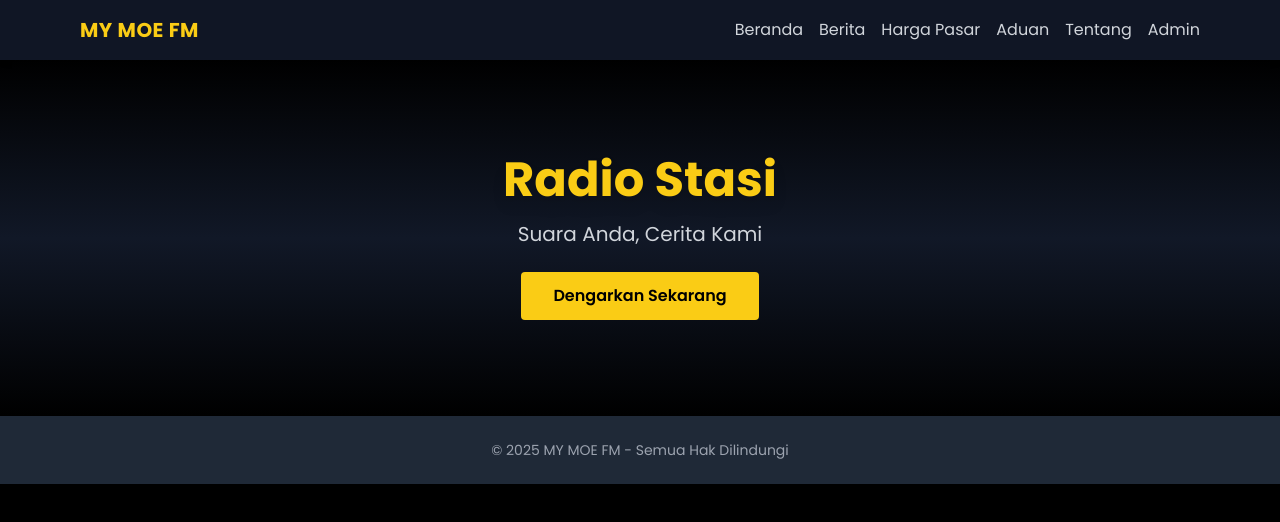
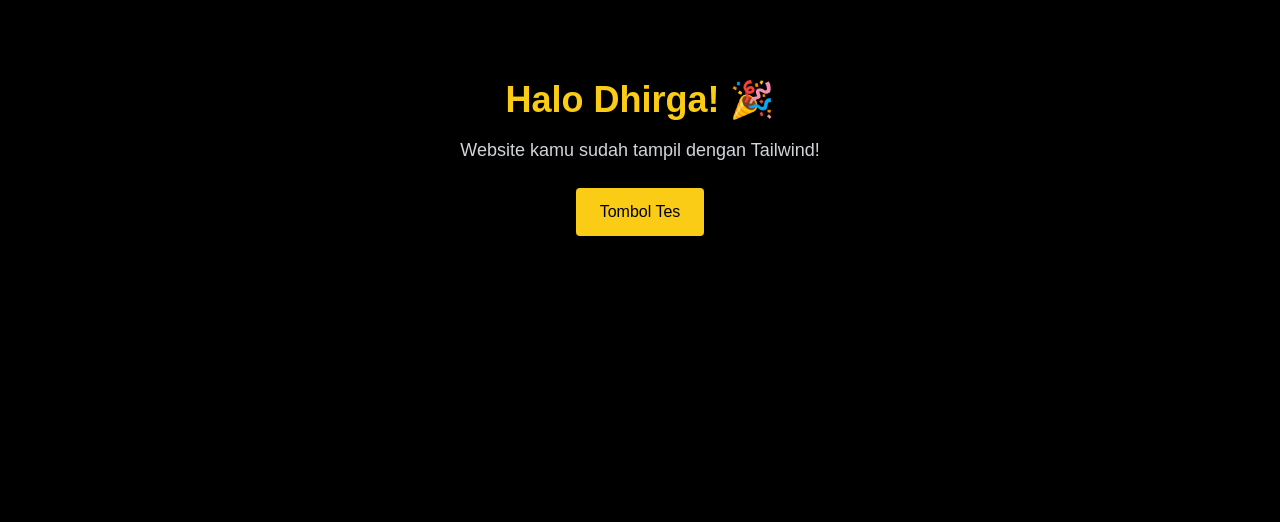
Before and after one commit to Papsall17/MyMoeFM, a website: page index.html in a window 1280 px wide. Drawn offline with nearby package versions, Linux system fonts and the light colour scheme.

Commit message:
Update index.html

```diff
--- a/index.html
+++ b/index.html
@@ -4,44 +4,14 @@
     <meta charset="UTF-8" />
     <meta name="viewport" content="width=device-width, initial-scale=1.0" />
     <title>MY MOE FM</title>
-    <!-- Tailwind CDN -->
     <script src="https://cdn.tailwindcss.com"></script>
-    <!-- Google Fonts: Poppins -->
-    <link href="https://fonts.googleapis.com/css2?family=Poppins:wght@400;600;700&display=swap" rel="stylesheet">
     <style>
-      body { font-family: 'Poppins', sans-serif; }
+      body { font-family: sans-serif; }
     </style>
   </head>
-
-  <body class="bg-black text-white">
-
-    <!-- Header -->
-    <header class="sticky top-0 z-50 bg-gray-900 bg-opacity-95 shadow-md">
-      <div class="max-w-6xl mx-auto px-4 py-4 flex items-center justify-between">
-        <a href="#" class="text-yellow-400 font-bold text-xl tracking-wide">MY MOE FM</a>
-        <nav class="space-x-4 hidden md:flex">
-          <a href="#" class="text-gray-300 hover:text-yellow-400 font-medium">Beranda</a>
-          <a href="#" class="text-gray-300 hover:text-yellow-400">Berita</a>
-          <a href="#" class="text-gray-300 hover:text-yellow-400">Harga Pasar</a>
-          <a href="#" class="text-gray-300 hover:text-yellow-400">Aduan</a>
-          <a href="#" class="text-gray-300 hover:text-yellow-400">Tentang</a>
-          <a href="#" class="text-gray-300 hover:text-yellow-400">Admin</a>
-        </nav>
-        <button class="md:hidden text-yellow-400 text-2xl" aria-label="Toggle Menu">☰</button>
-      </div>
-    </header>
-
-    <!-- Hero Section -->
-    <section class="text-center py-24 bg-gradient-to-b from-black via-gray-900 to-black">
-      <h1 class="text-5xl font-bold text-yellow-400 drop-shadow-lg mb-4">Radio Stasi</h1>
-      <p class="text-xl text-gray-300 mb-6">Suara Anda, Cerita Kami</p>
-      <a href="#play" class="inline-block px-8 py-3 bg-yellow-400 text-black font-semibold rounded hover:bg-yellow-300 transition">Dengarkan Sekarang</a>
-    </section>
-
-    <!-- Footer -->
-    <footer class="bg-gray-800 py-6 text-center text-sm text-gray-400">
-      © 2025 MY MOE FM - Semua Hak Dilindungi
-    </footer>
-
+  <body class="bg-black text-white text-center py-20">
+    <h1 class="text-4xl font-bold text-yellow-400 mb-4">Halo Dhirga! 🎉</h1>
+    <p class="text-lg text-gray-300">Website kamu sudah tampil dengan Tailwind!</p>
+    <a href="#" class="mt-6 inline-block px-6 py-3 bg-yellow-400 text-black rounded hover:bg-yellow-300 transition">Tombol Tes</a>
   </body>
 </html>
```
